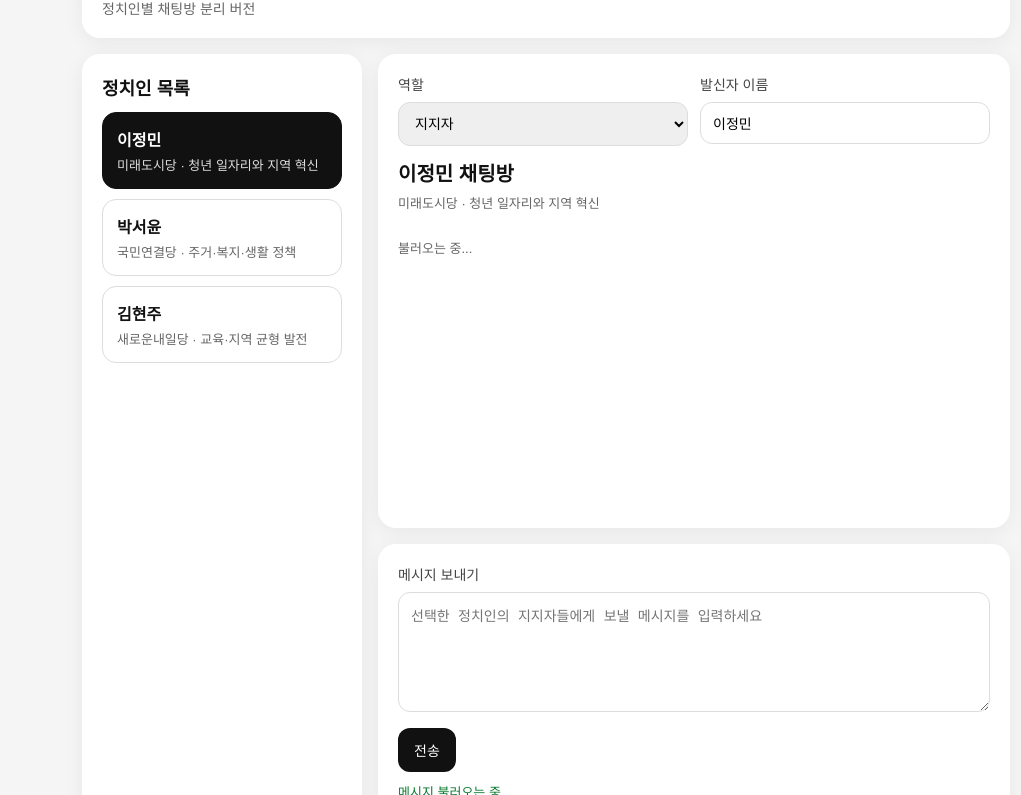
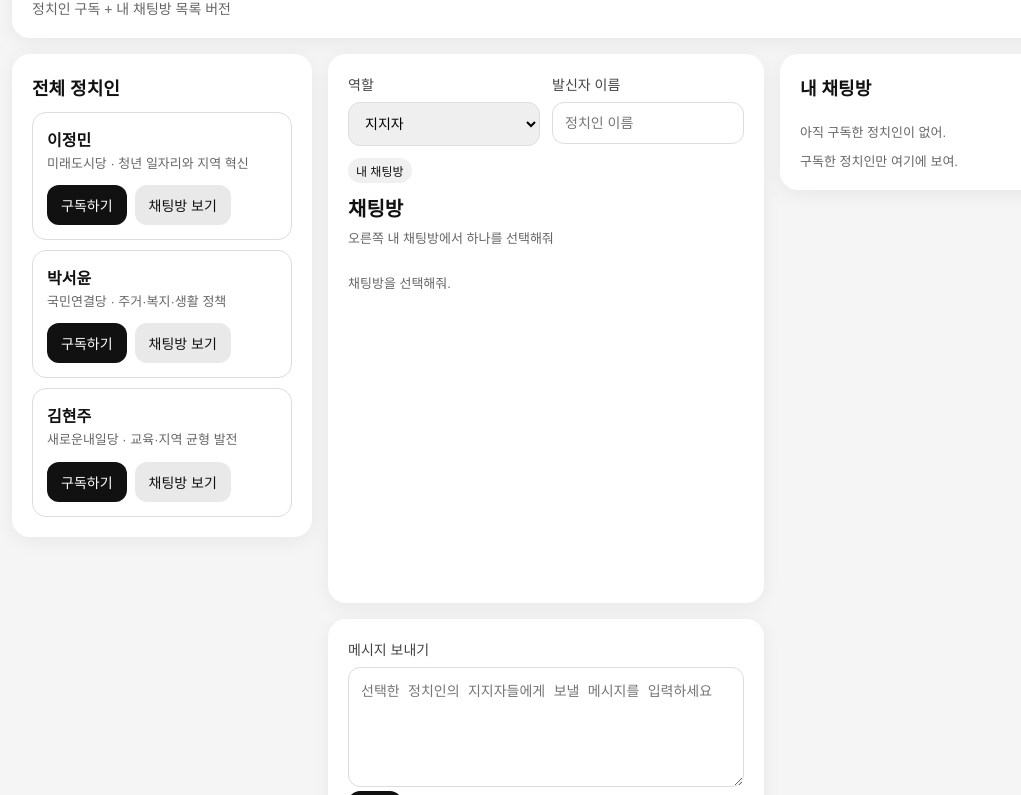
Before and after one commit to mnmnmnsng/MAJU-Project, a plain HTML site: page index.html in a window 1280 px wide. Shown: the part 86-881 px from the top of the page, without its empty margins (94-1115 px from the left). Drawn offline with Linux system fonts and the light colour scheme; no server answers.

Commit message:
Update index.html

```diff
--- a/index.html
+++ b/index.html
@@ -3,7 +3,7 @@
 <head>
   <meta charset="UTF-8" />
   <meta name="viewport" content="width=device-width, initial-scale=1.0" />
-  <title>MAJU MVP - 정치인별 채팅방</title>
+  <title>MAJU MVP - 구독 기능</title>
   <style>
     * {
       box-sizing: border-box;
@@ -17,7 +17,7 @@
     }
 
     .container {
-      max-width: 960px;
+      max-width: 1100px;
       margin: 0 auto;
       padding: 24px 16px 40px;
     }
@@ -43,58 +43,62 @@
 
     .layout {
       display: grid;
-      grid-template-columns: 280px 1fr;
+      grid-template-columns: 300px 1fr 300px;
       gap: 16px;
     }
 
-    @media (max-width: 760px) {
+    @media (max-width: 980px) {
       .layout {
         grid-template-columns: 1fr;
       }
     }
 
-    .sidebar-title {
+    .section-title {
       margin: 0 0 12px;
       font-size: 18px;
     }
 
-    .pol-list {
+    .pol-list,
+    .room-list {
       display: flex;
       flex-direction: column;
       gap: 10px;
     }
 
-    .pol-item {
+    .pol-item,
+    .room-item {
       border: 1px solid #ddd;
       border-radius: 14px;
       padding: 14px;
-      cursor: pointer;
       background: #fff;
-      transition: 0.15s;
     }
 
-    .pol-item:hover {
-      background: #fafafa;
-    }
-
-    .pol-item.active {
+    .room-item.active {
       background: #111;
       color: #fff;
       border-color: #111;
     }
 
-    .pol-name {
+    .room-item.active .item-meta {
+      color: #ddd;
+    }
+
+    .item-name {
       font-weight: 700;
       margin-bottom: 4px;
     }
 
-    .pol-meta {
+    .item-meta {
       font-size: 13px;
       color: #666;
+      line-height: 1.4;
     }
 
-    .pol-item.active .pol-meta {
-      color: #ddd;
+    .action-row {
+      display: flex;
+      gap: 8px;
+      margin-top: 12px;
+      flex-wrap: wrap;
     }
 
     label {
@@ -124,22 +128,30 @@
       border: none;
       background: #111;
       color: white;
-      padding: 12px 16px;
+      padding: 10px 14px;
       border-radius: 12px;
       font-size: 14px;
       cursor: pointer;
-      margin-top: 12px;
     }
 
     button:hover {
       opacity: 0.92;
     }
 
+    button.secondary {
+      background: #e9e9e9;
+      color: #111;
+    }
+
+    button.full {
+      width: 100%;
+    }
+
     .chat-box {
       display: flex;
       flex-direction: column;
       gap: 12px;
-      min-height: 280px;
+      min-height: 320px;
     }
 
     .msg-wrap {
@@ -215,19 +227,30 @@
       color: #666;
       margin-bottom: 16px;
     }
+
+    .pill {
+      display: inline-block;
+      font-size: 12px;
+      padding: 4px 8px;
+      border-radius: 999px;
+      background: #f0f0f0;
+      margin-bottom: 10px;
+    }
   </style>
 </head>
 <body>
   <div class="container">
     <div class="card">
       <h1>MAJU MVP</h1>
-      <p class="sub">정치인별 채팅방 분리 버전</p>
+      <p class="sub">정치인 구독 + 내 채팅방 목록 버전</p>
     </div>
 
     <div class="layout">
-      <div class="card">
-        <h2 class="sidebar-title">정치인 목록</h2>
-        <div id="politicianList" class="pol-list"></div>
+      <div>
+        <div class="card">
+          <h2 class="section-title">전체 정치인</h2>
+          <div id="politicianList" class="pol-list"></div>
+        </div>
       </div>
 
       <div>
@@ -247,8 +270,9 @@
             </div>
           </div>
 
+          <div class="pill" id="roomBadge">내 채팅방</div>
           <div class="room-title" id="roomTitle">채팅방</div>
-          <div class="room-sub" id="roomSub">정치인을 선택해줘</div>
+          <div class="room-sub" id="roomSub">오른쪽 내 채팅방에서 하나를 선택해줘</div>
 
           <div id="chat" class="chat-box"></div>
         </div>
@@ -259,6 +283,14 @@
           <button onclick="sendMessage()">전송</button>
           <div id="status"></div>
           <div class="notice">현재 MVP에서는 정치인만 메시지를 보낼 수 있어.</div>
+        </div>
+      </div>
+
+      <div>
+        <div class="card">
+          <h2 class="section-title">내 채팅방</h2>
+          <div id="myRooms" class="room-list"></div>
+          <div class="notice">구독한 정치인만 여기에 보여.</div>
         </div>
       </div>
     </div>
@@ -301,12 +333,17 @@
       }
     ];
 
-    let selectedPoliticianId = politicians[0].id;
-    let unsubscribe = null;
+    const demoUserId = "demo-user-001";
+    let selectedPoliticianId = null;
+    let subscribedIds = [];
+    let unsubscribeMessages = null;
+    let unsubscribeSubscriptions = null;
 
     const politicianListEl = document.getElementById("politicianList");
+    const myRoomsEl = document.getElementById("myRooms");
     const roomTitleEl = document.getElementById("roomTitle");
     const roomSubEl = document.getElementById("roomSub");
+    const roomBadgeEl = document.getElementById("roomBadge");
     const chatEl = document.getElementById("chat");
     const roleEl = document.getElementById("role");
     const senderNameEl = document.getElementById("senderName");
@@ -326,37 +363,114 @@
       return `${period} ${hour12}:${minutes}`;
     }
 
-    function getSelectedPolitician() {
-      return politicians.find((p) => p.id === selectedPoliticianId);
+    function getPoliticianById(id) {
+      return politicians.find((p) => p.id === id);
     }
 
     function renderPoliticianList() {
       politicianListEl.innerHTML = "";
 
       politicians.forEach((p) => {
+        const subscribed = subscribedIds.includes(p.id);
+
         const item = document.createElement("div");
-        item.className = "pol-item" + (p.id === selectedPoliticianId ? " active" : "");
-        item.onclick = () => selectPolitician(p.id);
+        item.className = "pol-item";
 
         const name = document.createElement("div");
-        name.className = "pol-name";
+        name.className = "item-name";
         name.textContent = p.name;
 
         const meta = document.createElement("div");
-        meta.className = "pol-meta";
+        meta.className = "item-meta";
+        meta.textContent = `${p.party} · ${p.bio}`;
+
+        const actions = document.createElement("div");
+        actions.className = "action-row";
+
+        const subscribeBtn = document.createElement("button");
+        subscribeBtn.textContent = subscribed ? "구독중" : "구독하기";
+        subscribeBtn.className = subscribed ? "secondary" : "";
+        subscribeBtn.onclick = () => {
+          if (subscribed) {
+            unsubscribePolitician(p.id);
+          } else {
+            subscribePolitician(p.id);
+          }
+        };
+
+        const openBtn = document.createElement("button");
+        openBtn.textContent = "채팅방 보기";
+        openBtn.className = "secondary";
+        openBtn.onclick = () => {
+          selectedPoliticianId = p.id;
+          renderMyRooms();
+          renderRoomInfo();
+          listenMessages();
+        };
+
+        actions.appendChild(subscribeBtn);
+        actions.appendChild(openBtn);
+
+        item.appendChild(name);
+        item.appendChild(meta);
+        item.appendChild(actions);
+
+        politicianListEl.appendChild(item);
+      });
+    }
+
+    function renderMyRooms() {
+      myRoomsEl.innerHTML = "";
+
+      if (subscribedIds.length === 0) {
+        myRoomsEl.innerHTML = "<div class='notice'>아직 구독한 정치인이 없어.</div>";
+        return;
+      }
+
+      subscribedIds.forEach((id) => {
+        const p = getPoliticianById(id);
+        if (!p) return;
+
+        const item = document.createElement("div");
+        item.className = "room-item" + (selectedPoliticianId === id ? " active" : "");
+        item.onclick = () => {
+          selectedPoliticianId = id;
+          renderMyRooms();
+          renderRoomInfo();
+          listenMessages();
+        };
+
+        const name = document.createElement("div");
+        name.className = "item-name";
+        name.textContent = p.name;
+
+        const meta = document.createElement("div");
+        meta.className = "item-meta";
         meta.textContent = `${p.party} · ${p.bio}`;
 
         item.appendChild(name);
         item.appendChild(meta);
-        politicianListEl.appendChild(item);
+        myRoomsEl.appendChild(item);
       });
     }
 
     function renderRoomInfo() {
-      const politician = getSelectedPolitician();
-      roomTitleEl.textContent = politician.name + " 채팅방";
-      roomSubEl.textContent = politician.party + " · " + politician.bio;
-      senderNameEl.value = politician.name;
+      if (!selectedPoliticianId) {
+        roomBadgeEl.textContent = "내 채팅방";
+        roomTitleEl.textContent = "채팅방";
+        roomSubEl.textContent = "오른쪽 내 채팅방에서 하나를 선택해줘";
+        senderNameEl.value = "";
+        chatEl.innerHTML = "<div class='notice'>채팅방을 선택해줘.</div>";
+        return;
+      }
+
+      const p = getPoliticianById(selectedPoliticianId);
+      if (!p) return;
+
+      roomBadgeEl.textContent = subscribedIds.includes(selectedPoliticianId) ? "구독 중인 채팅방" : "미리보기 채팅방";
+      roomTitleEl.textContent = p.name + " 채팅방";
+      roomSubEl.textContent = p.party + " · " + p.bio;
+      senderNameEl.value = p.name;
     }
 
     function renderMessages(docs) {
@@ -401,12 +515,17 @@
     }
 
     function listenMessages() {
-      if (unsubscribe) unsubscribe();
+      if (unsubscribeMessages) unsubscribeMessages();
+
+      if (!selectedPoliticianId) {
+        chatEl.innerHTML = "<div class='notice'>채팅방을 선택해줘.</div>";
+        return;
+      }
 
       setStatus("메시지 불러오는 중...");
       chatEl.innerHTML = "<div class='notice'>불러오는 중...</div>";
 
-      unsubscribe = db
+      unsubscribeMessages = db
         .collection("politicians")
         .doc(selectedPoliticianId)
         .collection("messages")
@@ -423,17 +542,81 @@
         );
     }
 
-    function selectPolitician(id) {
-      selectedPoliticianId = id;
-      renderPoliticianList();
-      renderRoomInfo();
-      listenMessages();
+    async function subscribePolitician(politicianId) {
+      try {
+        await db
+          .collection("users")
+          .doc(demoUserId)
+          .collection("subscriptions")
+          .doc(politicianId)
+          .set({
+            politicianId: politicianId,
+            subscribedAt: firebase.firestore.FieldValue.serverTimestamp()
+          });
+      } catch (error) {
+        console.error(error);
+        setStatus("구독 실패", true);
+      }
+    }
+
+    async function unsubscribePolitician(politicianId) {
+      try {
+        await db
+          .collection("users")
+          .doc(demoUserId)
+          .collection("subscriptions")
+          .doc(politicianId)
+          .delete();
+
+        if (selectedPoliticianId === politicianId) {
+          selectedPoliticianId = subscribedIds.filter((id) => id !== politicianId)[0] || null;
+        }
+      } catch (error) {
+        console.error(error);
+        setStatus("구독 취소 실패", true);
+      }
+    }
+
+    function listenSubscriptions() {
+      unsubscribeSubscriptions = db
+        .collection("users")
+        .doc(demoUserId)
+        .collection("subscriptions")
+        .orderBy("subscribedAt", "asc")
+        .onSnapshot(
+          (snapshot) => {
+            subscribedIds = snapshot.docs.map((doc) => doc.id);
+
+            if (!selectedPoliticianId && subscribedIds.length > 0) {
+              selectedPoliticianId = subscribedIds[0];
+            }
+
+            if (selectedPoliticianId && !subscribedIds.includes(selectedPoliticianId)) {
+              selectedPoliticianId = subscribedIds[0] || null;
+            }
+
+            renderPoliticianList();
+            renderMyRooms();
+            renderRoomInfo();
+            listenMessages();
+          },
+          (error) => {
+            console.error(error);
+            setStatus("구독 목록을 불러오지 못했어.", true);
+          }
+        );
     }
 
     async function sendMessage() {
       const role = roleEl.value;
       const text = messageEl.value.trim();
-      const senderName = senderNameEl.value.trim() || getSelectedPolitician().name;
+
+      if (!selectedPoliticianId) {
+        alert("채팅방을 먼저 선택해줘.");
+        return;
+      }
+
+      const senderName = senderNameEl.value.trim() || getPoliticianById(selectedPoliticianId).name;
 
       if (role !== "politician") {
         alert("현재 MVP에서는 정치인만 메시지를 보낼 수 있습니다.");
@@ -467,8 +650,9 @@
     }
 
     renderPoliticianList();
+    renderMyRooms();
     renderRoomInfo();
-    listenMessages();
+    listenSubscriptions();
   </script>
 </body>
 </html>
```
